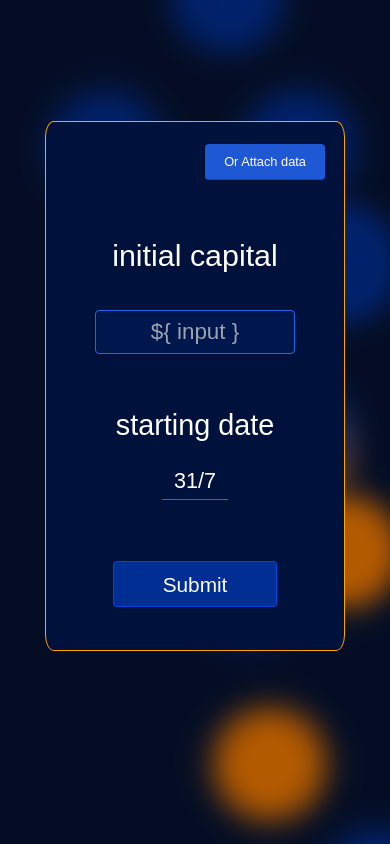
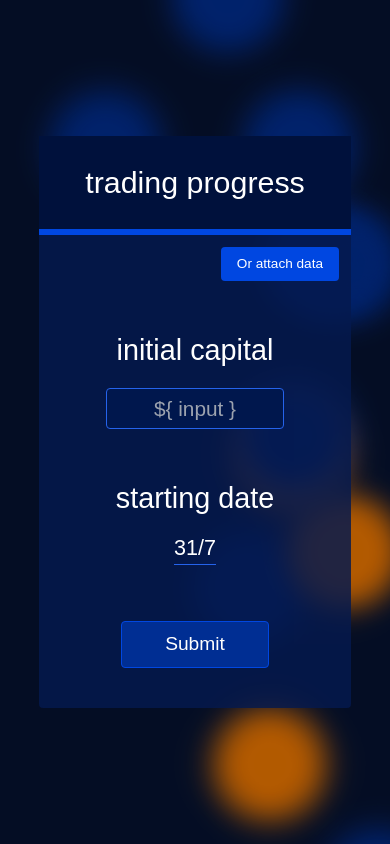
Before and after one commit to AlanTyping/trading-app, a React (Create React App) app: page / in a window 390 px wide. Built offline with nearby package versions, Linux system fonts and the light colour scheme; a web font is replaced by a local one.

Commit message:
Applying new initial form layout

```diff
--- a/src/components/header/Header.tsx
+++ b/src/components/header/Header.tsx
@@ -2,7 +2,7 @@ import React from 'react';
 
 export default function Header() {
   return (
-    <div className="w-full flex items-center h-[10vh] bg-gray-900 border-b-blue-600 border-b-[0.3vh] header">
+    <div className="w-full flex items-center h-[100px] bg-[#061539] border-b-[#ffa500] border-b-[2px] 2xl:border-b-[0.15vw] header">
     </div>
   )
 }
--- a/src/routes/chart/Chart.tsx
+++ b/src/routes/chart/Chart.tsx
@@ -3,7 +3,10 @@ import DataView from "./components/data/DataView";
 import FormChange from './components/forms/FormChange';
 import Dashboard from "./components/dashboard/Dashboard";
 import { chartStore } from "../../zustand/chartStore";
+import Header from "../../components/header/Header";
 import Footer from "../../components/footer/Footer";
+import Form from "./components/forms/form/Form";
+import Form2 from "./components/forms/form2/Form2";
 import '../../App.css';
 
 export default function Chart() {
@@ -11,7 +14,7 @@ export default function Chart() {
 
 
   return (
-    <div className="w-full h-[auto] min-h-screen bg-[#061333] flex items-center flex-col relative">
+    <div className="w-full h-[auto] min-h-screen bg-[#061333] flex items-center justify-center flex-col relative">
       {files.length > 0 ? '' : <div className="background">
         <span></span>
         <span></span>
@@ -27,11 +30,12 @@ export default function Chart() {
         <span></span>
       </div>}
 
-      {files.length > 0 ? <LineChart /> : <div className="h-[70vh] initial-adjustment"></div>}
-      {files.length > 0 ? <Dashboard /> : ''}
-      <FormChange />
-      {files.length > 0 ? <DataView /> : ''}
-      {files.length > 0 ? <Footer /> : ''}
+      {/* {files.length > 0 && <Header />} */}
+      {files.length > 0 && <LineChart />}
+      {files.length > 0 && <Dashboard />}
+      {files.length > 0 ? <Form /> : <Form2 />}
+      {files.length > 0 && <DataView />}
+      {files.length > 0 && <Footer />}
     </div>
   )
 };
--- a/src/routes/chart/components/chart-data-management/data-push.tsx
+++ b/src/routes/chart/components/chart-data-management/data-push.tsx
@@ -41,7 +41,7 @@ export default function DataPush() {
   }
 
   return (
-      <input type="file" id="myFileInput" onChange={handleUpload} accept="text/plain"
+      <input type="file" /*id="myFileInput"*/ onChange={handleUpload} accept="text/plain"
         className='h-full hover:bg-[#007480] w-full absolute top-0 bottom-0 right-0 left-0 opacity-[0] hover:cursor-pointer' />
   )
 }
--- a/src/routes/chart/components/chart/LineChart.tsx
+++ b/src/routes/chart/components/chart/LineChart.tsx
@@ -55,8 +55,9 @@ const LineChart = (): JSX.Element => {
 
 
     return (
-        <div id='chart' className='w-[100%] flex justify-center chart bg-[#061333]'>
+        <div id='chart' className='w-[100%] flex justify-center items-center chart relative bg-[#061333]'>
             <Line data={midata} options={misoptions} />
+            {chart.length < 2 && <div className='bg-[#061333] p-3 z-10 2xl:text-[1vw] flex items-center justify-center absolute inset-x-0 inset-y-0 text-white rounded'>Record your first operaiton!</div>}
         </div>
     )
 }
--- a/src/routes/chart/components/forms/FormChange.tsx
+++ b/src/routes/chart/components/forms/FormChange.tsx
@@ -22,10 +22,9 @@ export default function FormChange() {
     return (
         <div
         id='chart-form-container'
-        className='h-[17vh] min-h-[100px] flex items-center justify-center justify-evenly flex-row w-[60%] relative'>
+        className='h-[17vh] min-h-[100px] bg-slate-100 flex items-center justify-center justify-evenly flex-row w-[60%] relative'>
             <DateSelector />
-            {dateState ? '' : ''}
-            {chart.length >= 1 ? <Form /> : <Form2 />}
+            {chart.length >= 1 && <Form />}
         </div>
     )
 }
--- a/src/routes/chart/components/forms/components/carousel/styles.css
+++ b/src/routes/chart/components/forms/components/carousel/styles.css
@@ -44,9 +44,7 @@
     #chart-options {
       height: 88%;
     }
-    #date {
-      font-size: 110%;
-    }
+
     #switch-content {
       font-size: 120%;
     }
--- a/src/routes/chart/components/forms/form2/Form2.tsx
+++ b/src/routes/chart/components/forms/form2/Form2.tsx
@@ -3,6 +3,8 @@ import { chartStore } from '../../../../../zustand/chartStore';
 import DataPush from '../../chart-data-management/data-push';
 import DateDisplay from '../components/DateDisplay';
 import { dateStore } from '../../../../../zustand/dateStore';
+import FormSubTitle from './components/FormSubTitle';
+import DateSelector from '../components/date-selector/DateSelector';
 import './form2.css';
 
 export default function Form2() {
@@ -31,45 +33,40 @@ export default function Form2() {
   }
 
   return (
-    <form onSubmit={handleSubmit} id='initial-form' className='w-full h-full barlow rounded flex items-center justify-center text-white relative'>
-      <div id='first-form-container' className='absolute bottom-0 z-[3] w-[40%] h-[450%] min-w-[300px] bg-[#00113c] border-[1px] border-[orange] rounded-[3%] flex flex-col justify-center items-center'>
+    <form id='initial-form-container' onSubmit={handleSubmit} className='w-[80%] max-w-[325px] h-[auto] barlow bg-[#051a4ed5] rounded flex flex-col items-center justify-center text-white relative'>
 
-        <div className='h-[15%] min-h-[32px] w-full flex justify-end items-center'>
-          <div className='h-[50%] w-[33%] mr-[4.5%] bg-[#1f58d5] hover:rounded hover:bg-[#0047e1]
-        flex justify-center border-b-[1px] rounded relative border-[#0047e1] items-center'
-            id='data-push'>
-            <h4 id='attach-data' className='text-[0.8rem]'>Or Attach data</h4>
+      <div id='form-header' className='w-full p-2 flex items-center justify-center py-6 border-b-[6px] border-b-[#0047e1] bg-[#00113c]'>
+        <h1 className='text-[1.9rem]'>trading progress</h1>
+      </div>
+
+
+      <div id='initial-form' className='p-2 items-center justify-center flex flex-col w-full'>
+
+        <div id='push-chart-data-container' className='w-full mt-1 px-1 flex items-center justify-end'>
+          <div className='relative flex flex-center text-[0.85rem] items-center px-4 py-[0.40rem] rounded bg-[#0047e1] hover:rounded hover:bg-[#0047e1]'>
+            <span>Or attach data</span>
             <DataPush />
           </div>
         </div>
 
-        <div className='h-[35%] w-full flex items-center justify-center justify-evenly flex-col justify-evenly'>
-          <p id='initial-capital-title' >initial capital</p>
 
-          <input id='capital-form' type='number' name='numberInput' step="any" onChange={handleInputChange}
-            className='bg-[#00174d] border-[1px] border-blue-600 rounded text-[#bfd3ff]
-            text-center h-[44px] w-[65%]'
+        <FormSubTitle title={'initial capital'} />
+        <input type='number' name='numberInput' step="any" onChange={handleInputChange}
+          className='bg-[#00174d] 2xl:text-[1.25vw] 2xl:mt-[1vw] border-[1px] border-blue-600 rounded text-[#bfd3ff] text-center py-1 mt-4 w-[60%] text-[1.3rem]'
           placeholder='${ input }'
           required />
-        </div>
 
-        <div className='w-full h-[25%] flex flex-col items-center justify-center justify-evenly'>
-          <p id='starting-date-title' >starting date</p>
-          <DateDisplay
-            Class={
-              'h-[27%] w-[22%] second-form-date text-white text-[1.35rem] border-b-[1px] border-blue-600 hover:cursor-pointer text-center'
-            } />
-        </div>
 
-        <div className='w-full h-[25%] flex items-center justify-center'>
-          <button
-            id='chart-capital-push'
-            className='w-[50%] h-[50px] min-h-[35px]
-            border-[1px] border-[#0047e1] rounded bg-[#002e93] hover:bg-[#0047e1]'>
+        <FormSubTitle title={'starting date'} />
+        <DateDisplay Class={'text-white text-[1.35rem] 2xl:text-[1.3vw] border-b-[1px] border-blue-600 hover:cursor-pointer text-center mt-3'} />
+
+
+        <div className='w-full flex items-center justify-center my-8 2xl:mt-[3.5vw] 2xl:mb-[2vw] mt-14 relative'>
+          <button className='w-[50%] 2xl:text-[1.3vw] p-2 text-[1.2rem] border-[1px] border-[#0047e1] rounded bg-[#002e93] hover:bg-[#0047e1]'>
             Submit
           </button>
+          <DateSelector />
         </div>
-
       </div>
     </form>
   )
--- /dev/null
+++ b/src/routes/chart/components/forms/form2/components/FormSubTitle.tsx
@@ -0,0 +1,14 @@
+import React from 'react'
+import '../form2.css'
+
+interface Props {
+  title: string
+}
+
+const FormSubTitle = ({ title }: Props) => {
+  return (
+    <h2 className='text-[1.8rem] 2xl:text-[1.9vw] 2xl:mt-[2.7vw] mt-12'>{title}</h2>
+  )
+}
+
+export default FormSubTitle
--- a/src/routes/chart/components/forms/form2/form2.css
+++ b/src/routes/chart/components/forms/form2/form2.css
@@ -1,108 +1,33 @@
-p,
-h4 {
-    white-space: nowrap;
-
-}
-
-@media (max-width: 600px) {
-
-    #capital-form {
-        width: 67%;
+@media (min-width: 1700px) {
+    #initial-form-container {
+        max-width: 1000px;
+        width: 20vw;
     }
 
-    #chart-capital-push {
-        height: 35%;
-        width: 55%;
-        font-size: 1.3rem;
+    #initial-form {
+        padding: 0.8vw;
     }
 
-    #data-push {
-        right: 2%;
-        width: 40%;
-        height: 45%;
+    #form-header {
+        padding: 1.2vw;
+        border-bottom: 0.40vw solid #0047e1;
     }
 
-    .si {
-        width: 40%;
+    #form-header h1 {
+        font-size: 2.1vw;
     }
 
-    #initial-capital-title {
-        font-size: 1.9rem;
+    #push-chart-data-container {
+        margin-right: 1vw;
     }
 
-    #starting-date-title {
-        font-size: 1.8rem;
+    #push-chart-data-container div {
+        margin-top: 0.10vw;
+        padding-top: 0.3vw;
+        padding-bottom: 0.3vw;
     }
 
-    #first-form-container {
-        width: 90%;
-        min-width: 300px;
-        max-width: 300px;
-        height: 70vh;
-        min-height: 450px;
-        max-height: 530px;
-        top: -110%;
-        font-size: 1.4rem;
-        z-index: 3;
+    #push-chart-data-container div span {
+        font-size: 0.9vw;
     }
 }
-
-
-@media (min-width: 600px) {
-    #initial-capital-title {
-        font-size: 2.3rem;
-    }
-
-    #first-form-container {
-        max-width: 340px;
-        font-size: 1.4rem;
-    }
-
-    #starting-date-title {
-        font-size: 2.2rem;
-    }
-
-    #capital-form {
-        font-size: 1.5rem;
-    }
-}
-
-
-@media (min-width: 1500px) and (min-height: 700px) {
-
-    #first-form-container {
-        min-width: 450px;
-        width: 500px;
-        min-height: 700px;
-        max-height: 760px;
-        border-width: 2px;
-    }
-
-    #attach-data {
-        font-size: 1.05rem;
-    }
-
-    #initial-capital-title {
-        font-size: 3rem;
-    }
-
-    #starting-date-title {
-        font-size: 2.8rem;
-    }
-
-    #capital-form,
-    #first-form-container {
-        font-size: 1.95rem;
-    }
-
-    #capital-form {
-        width: 63%;
-        height: 23%
-    }
-
-    #chart-capital-push {
-        font-size: 1.8rem;
-        width: 48%;
-        height: 33%;
-    }
-}
```
Lines whose indentation alone changed are shown as unchanged.
